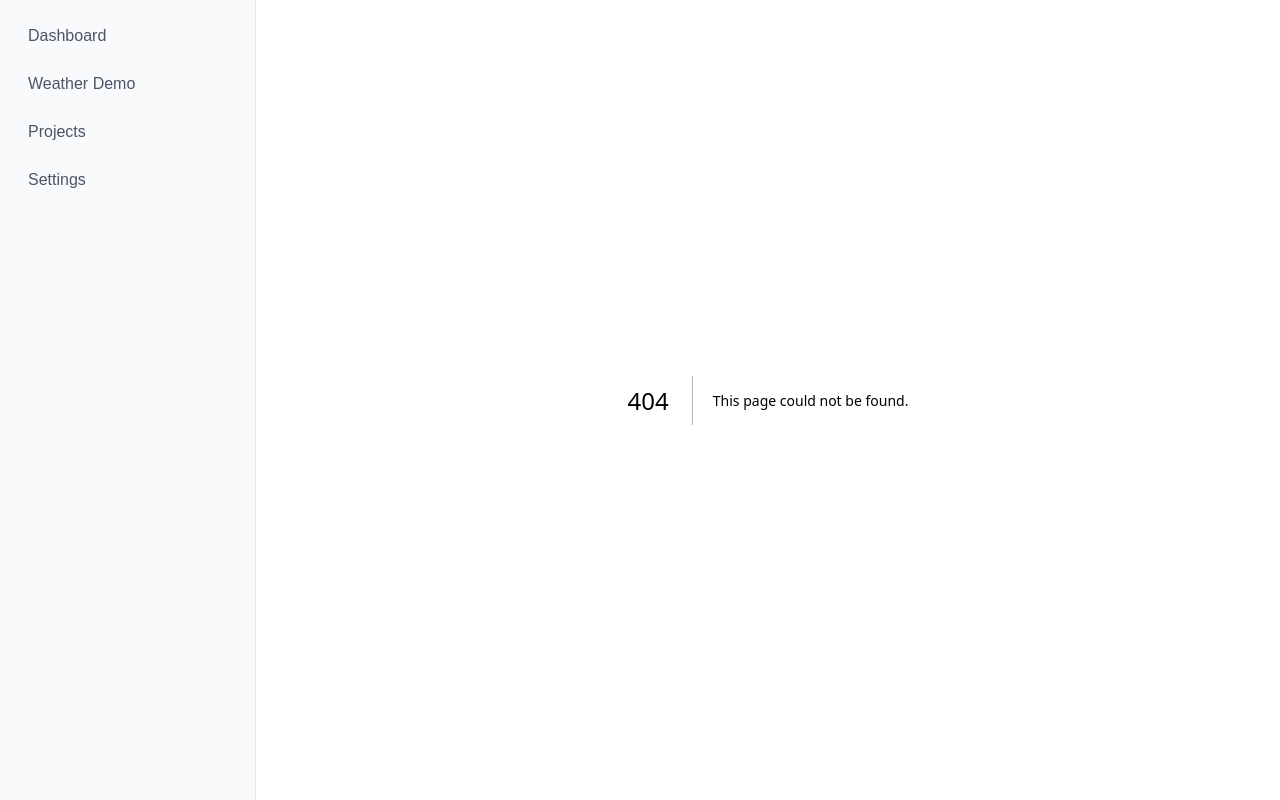
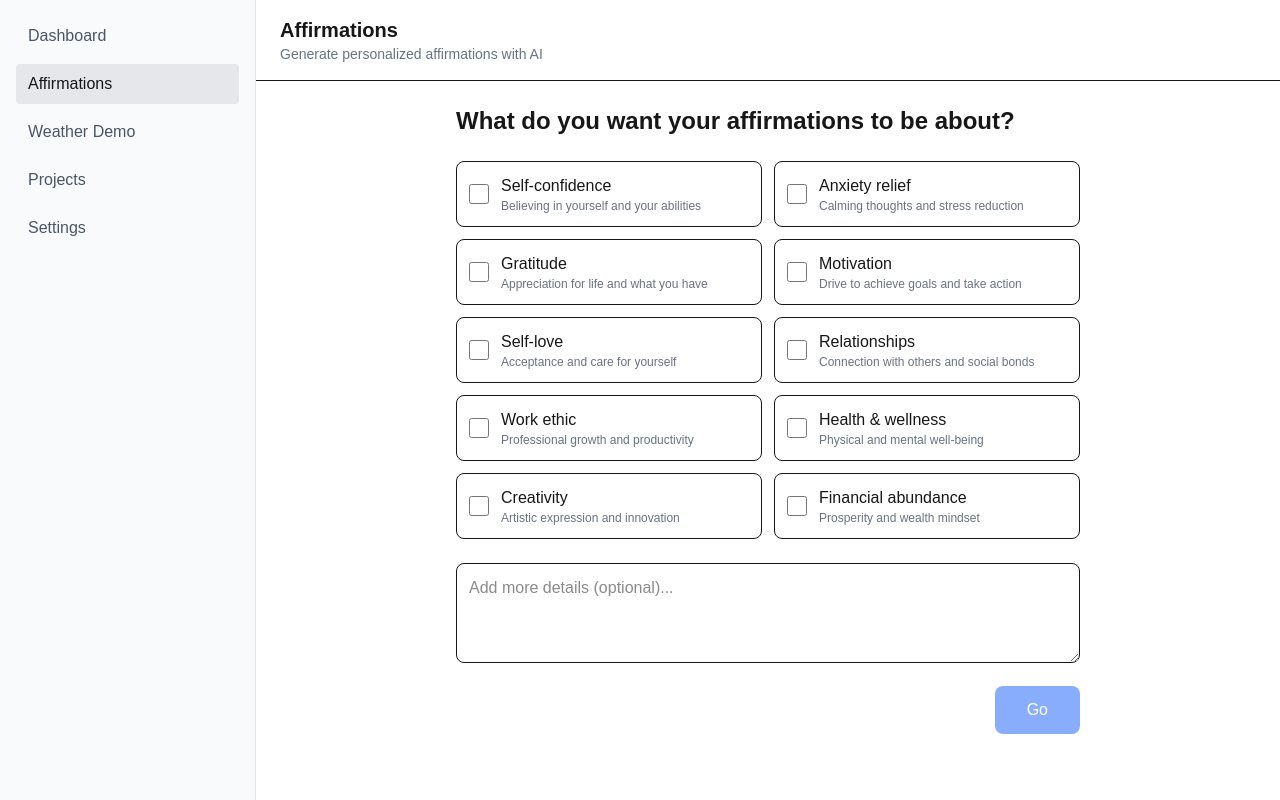
Before and after one commit to MTV-development/aiffirmation-proto, a Next.js app: page /affirmations in a window 1280 px wide. Before the commit this address had no page. Built offline with nearby package versions, Linux system fonts and the light colour scheme.

Commit message:
aff-1 running

```diff
--- /dev/null
+++ b/app/affirmations/layout.tsx
@@ -0,0 +1,17 @@
+export default function AffirmationsLayout({
+  children,
+}: {
+  children: React.ReactNode;
+}) {
+  return (
+    <div className="flex flex-col h-screen">
+      <header className="border-b px-6 py-4">
+        <h1 className="text-xl font-semibold">Affirmations</h1>
+        <p className="text-sm text-gray-500">
+          Generate personalized affirmations with AI
+        </p>
+      </header>
+      <main className="flex-1 overflow-auto">{children}</main>
+    </div>
+  );
+}
--- /dev/null
+++ b/app/affirmations/page.tsx
@@ -0,0 +1,111 @@
+'use client';
+
+import { useState } from 'react';
+import { affirmationThemes } from '@/src/affirmations';
+
+export default function AffirmationsPage() {
+  const [selectedThemes, setSelectedThemes] = useState<string[]>([]);
+  const [additionalContext, setAdditionalContext] = useState('');
+  const [affirmations, setAffirmations] = useState<string | null>(null);
+  const [isLoading, setIsLoading] = useState(false);
+  const [error, setError] = useState<string | null>(null);
+
+  const toggleTheme = (themeId: string) => {
+    setSelectedThemes((prev) =>
+      prev.includes(themeId)
+        ? prev.filter((id) => id !== themeId)
+        : [...prev, themeId]
+    );
+  };
+
+  const handleSubmit = async () => {
+    if (selectedThemes.length === 0) return;
+
+    setIsLoading(true);
+    setError(null);
+    setAffirmations(null);
+
+    try {
+      const res = await fetch('/api/affirmations', {
+        method: 'POST',
+        headers: { 'Content-Type': 'application/json' },
+        body: JSON.stringify({
+          themes: selectedThemes.map(
+            (id) => affirmationThemes.find((t) => t.id === id)?.label ?? id
+          ),
+          additionalContext,
+        }),
+      });
+
+      const data = await res.json();
+
+      if (!res.ok) {
+        throw new Error(data.error || 'Failed to generate affirmations');
+      }
+
+      setAffirmations(data.affirmations);
+    } catch (err) {
+      setError(err instanceof Error ? err.message : 'An error occurred');
+    } finally {
+      setIsLoading(false);
+    }
+  };
+
+  return (
+    <div className="p-6 max-w-2xl mx-auto">
+      <h2 className="text-2xl font-bold mb-6">
+        What do you want your affirmations to be about?
+      </h2>
+
+      <div className="grid grid-cols-2 gap-3 mb-6">
+        {affirmationThemes.map((theme) => (
+          <label
+            key={theme.id}
+            className="flex items-center gap-3 p-3 border rounded-lg cursor-pointer hover:bg-gray-50 dark:hover:bg-gray-800 transition-colors"
+          >
+            <input
+              type="checkbox"
+              checked={selectedThemes.includes(theme.id)}
+              onChange={() => toggleTheme(theme.id)}
+              className="w-5 h-5 rounded"
+            />
+            <div>
+              <div className="font-medium">{theme.label}</div>
+              <div className="text-xs text-gray-500">{theme.description}</div>
+            </div>
+          </label>
+        ))}
+      </div>
+
+      <textarea
+        value={additionalContext}
+        onChange={(e) => setAdditionalContext(e.target.value)}
+        placeholder="Add more details (optional)..."
+        className="w-full p-3 border rounded-lg mb-4 min-h-[100px] dark:bg-gray-800 dark:border-gray-600"
+      />
+
+      <div className="flex justify-end">
+        <button
+          onClick={handleSubmit}
+          disabled={selectedThemes.length === 0 || isLoading}
+          className="px-8 py-3 bg-blue-600 text-white rounded-lg font-medium hover:bg-blue-700 disabled:opacity-50 disabled:cursor-not-allowed transition-colors"
+        >
+          {isLoading ? 'Generating...' : 'Go'}
+        </button>
+      </div>
+
+      {error && (
+        <div className="mt-6 p-4 bg-red-50 dark:bg-red-900/20 border border-red-200 dark:border-red-800 rounded-lg text-red-700 dark:text-red-400">
+          {error}
+        </div>
+      )}
+
+      {affirmations && (
+        <div className="mt-8 p-6 bg-gray-50 dark:bg-gray-800 rounded-lg">
+          <h3 className="text-lg font-semibold mb-4">Your Affirmations</h3>
+          <div className="whitespace-pre-wrap leading-relaxed">{affirmations}</div>
+        </div>
+      )}
+    </div>
+  );
+}
--- /dev/null
+++ b/app/api/affirmations/route.ts
@@ -0,0 +1,27 @@
+import { mastra } from '@/src/mastra';
+import { NextRequest } from 'next/server';
+
+export async function POST(req: NextRequest) {
+  const { themes, additionalContext } = await req.json();
+
+  if (!themes || themes.length === 0) {
+    return Response.json({ error: 'At least one theme is required' }, { status: 400 });
+  }
+
+  const prompt = buildPrompt(themes, additionalContext);
+
+  const agent = mastra.getAgent('af1Agent');
+  const result = await agent.generate(prompt);
+
+  return Response.json({ affirmations: result.text });
+}
+
+function buildPrompt(themes: string[], additionalContext?: string): string {
+  let prompt = `Generate 10 affirmations for the following themes: ${themes.join(', ')}.`;
+
+  if (additionalContext?.trim()) {
+    prompt += `\n\nAdditional context from user: ${additionalContext}`;
+  }
+
+  return prompt;
+}
--- a/nav.config.ts
+++ b/nav.config.ts
@@ -15,6 +15,10 @@ export const navTree: NavItem[] = [
   {
     label: "Dashboard",
     href: "/dashboard",
+  },
+  {
+    label: "Affirmations",
+    href: "/affirmations",
   },
   {
     label: "Weather Demo",
--- /dev/null
+++ b/src/affirmations/index.ts
@@ -0,0 +1 @@
+export { affirmationThemes, type AffirmationTheme } from './themes';
--- /dev/null
+++ b/src/affirmations/themes.ts
@@ -0,0 +1,18 @@
+export type AffirmationTheme = {
+  id: string;
+  label: string;
+  description: string;
+};
+
+export const affirmationThemes: AffirmationTheme[] = [
+  { id: 'self-confidence', label: 'Self-confidence', description: 'Believing in yourself and your abilities' },
+  { id: 'anxiety-relief', label: 'Anxiety relief', description: 'Calming thoughts and stress reduction' },
+  { id: 'gratitude', label: 'Gratitude', description: 'Appreciation for life and what you have' },
+  { id: 'motivation', label: 'Motivation', description: 'Drive to achieve goals and take action' },
+  { id: 'self-love', label: 'Self-love', description: 'Acceptance and care for yourself' },
+  { id: 'relationships', label: 'Relationships', description: 'Connection with others and social bonds' },
+  { id: 'work-ethic', label: 'Work ethic', description: 'Professional growth and productivity' },
+  { id: 'health-wellness', label: 'Health & wellness', description: 'Physical and mental well-being' },
+  { id: 'creativity', label: 'Creativity', description: 'Artistic expression and innovation' },
+  { id: 'financial-abundance', label: 'Financial abundance', description: 'Prosperity and wealth mindset' },
+];
--- /dev/null
+++ b/src/mastra/agents/af1-agent.ts
@@ -0,0 +1,19 @@
+import { Agent } from '@mastra/core/agent';
+
+export const af1Agent = new Agent({
+  name: 'AF-1',
+  instructions: `
+    You are an affirmation generator that creates personalized, positive affirmations.
+
+    When given a list of themes and optional additional context:
+    - Generate exactly 10 unique affirmations
+    - Each affirmation should be positive, present-tense, and first-person ("I am...", "I have...", "I attract...")
+    - Tailor affirmations to the selected themes
+    - If additional context is provided, incorporate it meaningfully
+    - Make affirmations specific and actionable, not generic
+    - Vary the structure and opening words of each affirmation
+
+    Return the affirmations as a numbered list (1-10).
+  `,
+  model: 'openai/gpt-4o-mini',
+});
--- a/src/mastra/index.ts
+++ b/src/mastra/index.ts
@@ -3,6 +3,7 @@ import { PinoLogger } from '@mastra/loggers';
 import { LibSQLStore } from '@mastra/libsql';
 
 import { weatherAgent } from './agents/weather-agent';
+import { af1Agent } from './agents/af1-agent';
 
 // Singleton pattern to prevent "AI Tracing instance already registered" error during Next.js hot reload
 const globalForMastra = globalThis as unknown as {
@@ -12,7 +13,7 @@ const globalForMastra = globalThis as unknown as {
 export const mastra =
   globalForMastra.mastra ??
   new Mastra({
-    agents: { weatherAgent },
+    agents: { weatherAgent, af1Agent },
     storage: new LibSQLStore({
       url: ':memory:',
     }),
```
Also changed, not shown: 1 other file (tests, documents, lock files or other folders).
